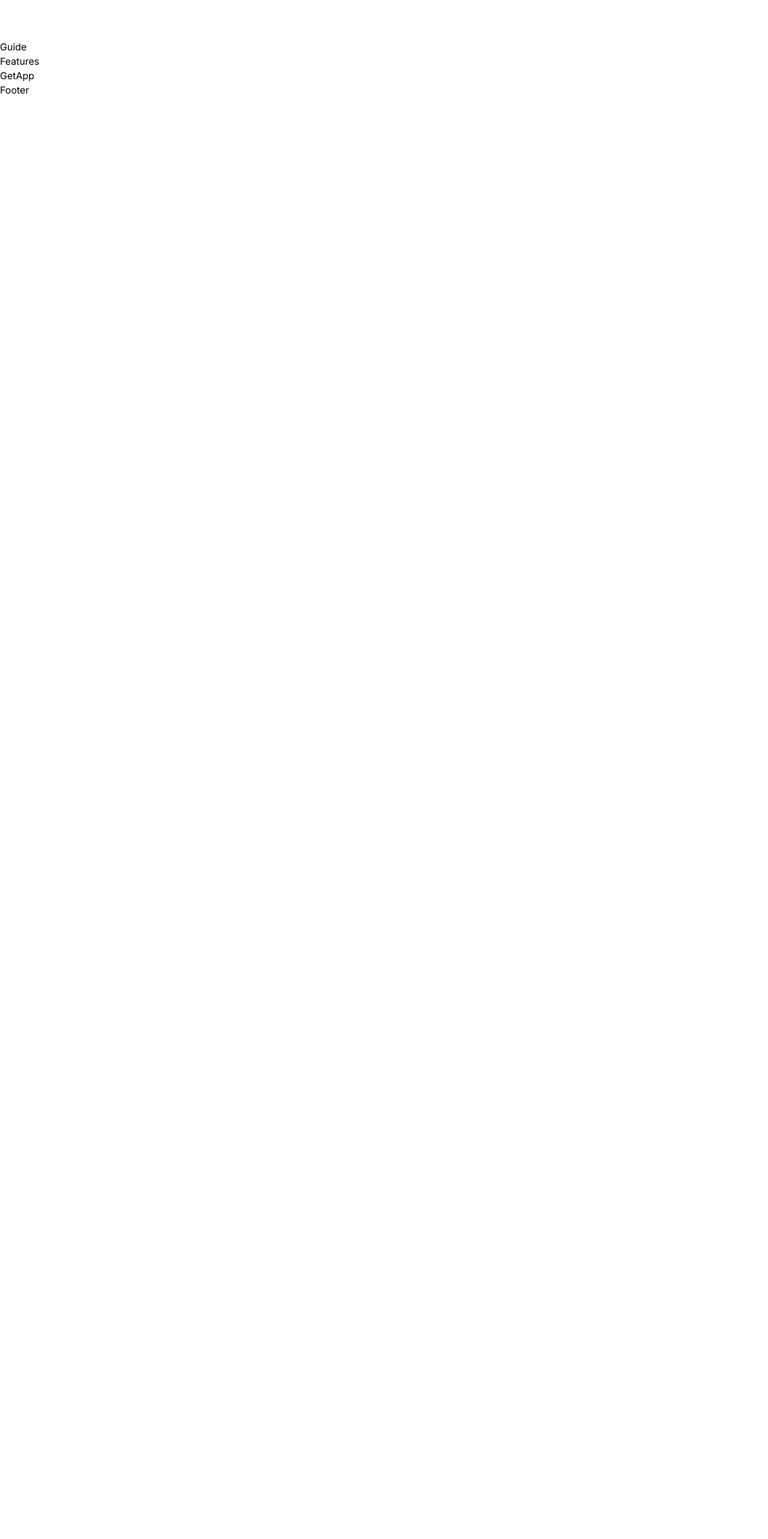
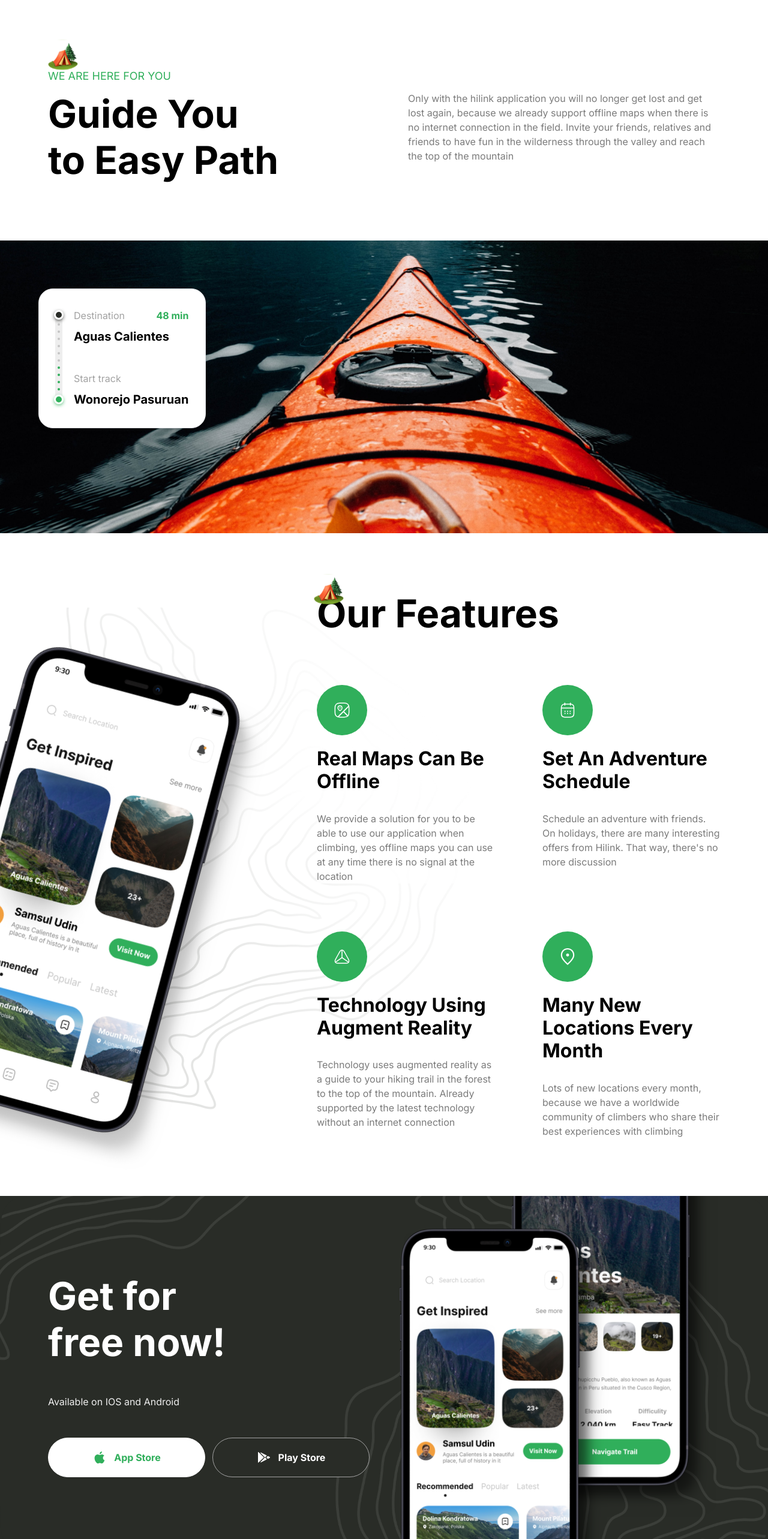
Before and after one commit to KluDan/next_travel, a Next.js app: page / in a window 1280 px wide. Shown: the part 1777-4343 px from the top of the page at 60% size. Before the commit the page ends 1939 px from the top, so only its background shows below. Built offline with nearby package versions, Linux system fonts and the light colour scheme.

Commit message:
feat: Added main sections and completed footer

```diff
--- a/components/Button.tsx
+++ b/components/Button.tsx
@@ -5,15 +5,20 @@ type ButtonProps = {
   title: string;
   icon?: string;
   variant: string;
+  full?: boolean;
 };
-const Button = ({ type, title, icon, variant }: ButtonProps) => {
+const Button = ({ type, title, icon, variant, full }: ButtonProps) => {
   return (
     <button
       type={type}
-      className={`flexCenter gap-3 rounded-full border ${variant}`}
+      className={`flexCenter gap-3 rounded-full border ${variant} ${
+        full && "w-full"
+      }`}
     >
       {icon && <Image src={icon} alt={title} width={24} height={24} />}
-      <label className="bold-16 whitespace-nowrap">{title}</label>
+      <label className="bold-16 whitespace-nowrap cursor-pointer">
+        {title}
+      </label>
     </button>
   );
 };
--- a/components/Features.tsx
+++ b/components/Features.tsx
@@ -1,5 +1,65 @@
+import { FEATURES } from "@/constants";
+import Image from "next/image";
+
 const Features = () => {
-  return <div>Features</div>;
+  return (
+    <section className="flex-col flexCenter overflow-hidden bg-feature-bg bg-center bg-no-repeat py-24">
+      <div className="max-container padding-container relative w-full flex justify-end">
+        <div className="flex flex-1 lg:min-h-[900px]">
+          <Image
+            src="/phone.png"
+            alt="phone"
+            width={440}
+            height={1000}
+            className="feature-phone"
+          />
+        </div>
+        <div className="z-20 flex w-full flex-col lg:w-[60%]">
+          <div className="relative">
+            <Image
+              src="/camp.svg"
+              alt="camp"
+              width={50}
+              height={50}
+              className="absolute left-[-5px] top-[-28px] w-10 lg:w-[50px]"
+            />
+            <h2 className="bold-40 lg:bold-64">Our Features</h2>
+          </div>
+          <ul className="mt-10 grid gap-10 md:grid-cols-2 lg:mt-20 lg:gap-20">
+            {FEATURES.map((feature) => (
+              <FeatureItem
+                title={feature.title}
+                key={feature.title}
+                icon={feature.icon}
+                description={feature.description}
+              />
+            ))}
+          </ul>
+        </div>
+      </div>
+    </section>
+  );
+};
+
+type FeatureItem = {
+  title: string;
+  icon: string;
+
+  description: string;
+};
+
+const FeatureItem = ({ title, icon, description }: FeatureItem) => {
+  return (
+    <li className="flex w-full flex-1 flex-col items-start">
+      <div className="rounded-full p-4 lg:p-7 bg-green-50">
+        <Image src={icon} alt="map" width={28} height={28} />
+      </div>
+      <h2 className="bold-20 lg:bold-32 mt-5 capitalize">{title}</h2>
+      <p className="regular-16 mt-5 bg-white/80 text-gray-30 lg:mt-[30px] lg:bg-none">
+        {description}
+      </p>
+    </li>
+  );
 };
 
 export default Features;
--- a/components/Footer.tsx
+++ b/components/Footer.tsx
@@ -1,7 +1,82 @@
+import { FOOTER_CONTACT_INFO, FOOTER_LINKS, SOCIALS } from "@/constants";
+import Image from "next/image";
+import Link from "next/link";
 import React from "react";
 
 const Footer = () => {
-  return <div>Footer</div>;
+  return (
+    <footer className="flexCenter mb-24">
+      <div className="padding-container max-container flex w-full flex-col gap-14">
+        <div className="flex flex-col items-start justify-center gap-[10%] md:flex-row">
+          <Link href="/" className="mb-10">
+            <Image src="hilink-logo.svg" alt="logo" width={74} height={29} />
+          </Link>
+
+          <div className="flex flex-wrap gap-10 sm:justify-between md:flex-1">
+            {FOOTER_LINKS.map((columns) => (
+              <FooterColumn title={columns.title}>
+                <ul className="regular-14 flex flex-col gap-4 text-gray-30">
+                  {columns.links.map((link) => (
+                    <Link href="/" key={link}>
+                      {link}
+                    </Link>
+                  ))}
+                </ul>
+              </FooterColumn>
+            ))}
+
+            <div className="flex flex-col gap-5">
+              <FooterColumn title={FOOTER_CONTACT_INFO.title}>
+                {FOOTER_CONTACT_INFO.links.map((link) => (
+                  <Link
+                    href="/"
+                    key={link.label}
+                    className="flex gap-4 md:flex-col lg:flex-row"
+                  >
+                    <p className="whitespace-nowrap">{link.label}:</p>
+                    <p className="medium-14 whitespace-nowrap text-blue-70">
+                      {link.value}
+                    </p>
+                  </Link>
+                ))}
+              </FooterColumn>
+            </div>
+
+            <div className="flex flex-col gap-5">
+              <FooterColumn title={SOCIALS.title}>
+                <ul className="regular-14 flex gap-4 text-gray-30">
+                  {SOCIALS.links.map((link) => (
+                    <Link href="/" key={link}>
+                      <Image src={link} alt="logo" width={24} height={24} />
+                    </Link>
+                  ))}
+                </ul>
+              </FooterColumn>
+            </div>
+          </div>
+        </div>
+
+        <div className="border bg-gray-20" />
+        <p className="regular-14 w-full text-center text-gray-30">
+          2023 Hilink | All rights reserved
+        </p>
+      </div>
+    </footer>
+  );
+};
+
+type FooterColumnProps = {
+  title: string;
+  children: React.ReactNode;
+};
+
+const FooterColumn = ({ title, children }: FooterColumnProps) => {
+  return (
+    <div className="flex flex-col gap-5">
+      <h4 className="bold-18 whitespace-nowrap">{title}</h4>
+      {children}
+    </div>
+  );
 };
 
 export default Footer;
--- a/components/GetApp.tsx
+++ b/components/GetApp.tsx
@@ -1,5 +1,40 @@
+import Image from "next/image";
+import Button from "./Button";
+
 const GetApp = () => {
-  return <div>GetApp</div>;
+  return (
+    <section className="flexCenter w-full flex-col pb-[100px]">
+      <div className="get-app">
+        <div className="z-20 flex w-full flex-1 flex-col items-start justify-center gap-12">
+          <h2 className="bold-40 lg:bold-64 xl:max-w-[320px]">
+            Get for free now!
+          </h2>
+          <p className="regular-16 text-gray-10">
+            Available on IOS and Android
+          </p>
+          <div className="flex w-full flex-col gap-3 whitespace-nowrap xl:flex-row">
+            <Button
+              type="button"
+              title="App Store"
+              icon="/apple.svg"
+              variant="btn_white"
+              full
+            />
+            <Button
+              type="button"
+              title="Play Store"
+              icon="/android.svg"
+              variant="btn_dark_green_outline"
+              full
+            />
+          </div>
+        </div>
+        <div className="flex flex-1 items-center justify-end">
+          <Image src="/phones.png" alt="phones" width={550} height={870} />
+        </div>
+      </div>
+    </section>
+  );
 };
 
 export default GetApp;
--- a/components/Guide.tsx
+++ b/components/Guide.tsx
@@ -1,5 +1,61 @@
+import Image from "next/image";
+
 const Guide = () => {
-  return <div>Guide</div>;
+  return (
+    <section className="flexCenter flex-col">
+      <div className="padding-container max-container w-full pb-24">
+        <Image src="/camp.svg" alt="camp" width={50} height={50} />
+        <p className="uppercase regular-18 -mt-1 mb-3 text-green-50">
+          We are here for you
+        </p>
+        <div className="flex flex-wrap justify-between gap-5 lg:gap-10">
+          <h2 className="bold-40 lg:bold-64 xl:max-w-[390px]">
+            Guide You to Easy Path
+          </h2>
+          <p className="regular-16 text-gray-30 xl:max-w-[520px]">
+            Only with the hilink application you will no longer get lost and get
+            lost again, because we already support offline maps when there is no
+            internet connection in the field. Invite your friends, relatives and
+            friends to have fun in the wilderness through the valley and reach
+            the top of the mountain
+          </p>
+        </div>
+      </div>
+      <div className="flexCenter max-container relative w-full">
+        <Image
+          src="/boat.png"
+          alt="boat"
+          width={1440}
+          height={580}
+          className="w-full object-cover object-center 2xl:rounded-5xl"
+        />
+        <div className="absolute flex bg-white py-8 pl-5 pr-7 gap-3 rounded-3xl border shadow-md md:left-[5%] lg:top-20">
+          <Image
+            src="/meter.svg"
+            alt="meter"
+            width={16}
+            height={158}
+            className="h-full w-auto"
+          />
+          <div className="flexBetween flex-col">
+            <div className="flex w-full flex-col">
+              <div className="flexBetween w-full">
+                <p className="regular-16 text-gray-20">Destination</p>
+                <p className="bold-16 text-green-50">48 min</p>
+              </div>
+              <p className="bold-20 mt-2">Aguas Calientes</p>
+            </div>
+            <div className="flex w-full flex-col">
+              <p className="regular-16 text-gray-20">Start track</p>
+              <h4 className="bold-20 mt-2 whitespace-nowrap">
+                Wonorejo Pasuruan
+              </h4>
+            </div>
+          </div>
+        </div>
+      </div>
+    </section>
+  );
 };
 
 export default Guide;
```
